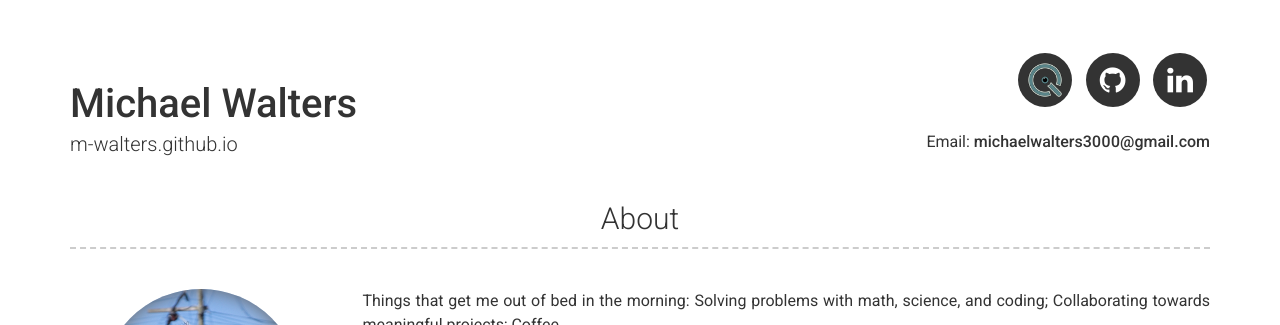
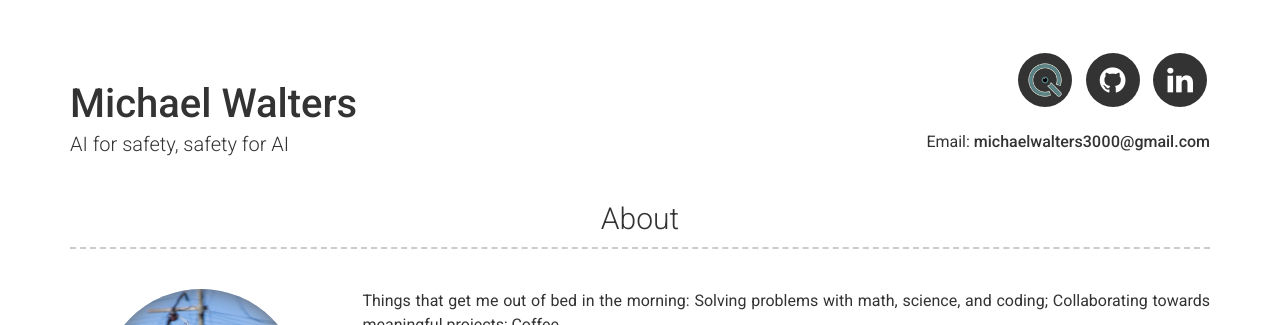
Before and after one commit to m-walters/m-walters.github.io, a Jekyll site: the page built from index.md, in a window 1280 px wide and 900 px high. Shown: the top 325 px of the window. Built offline with Jekyll 4.4.1, drawn with Linux system fonts in a browser that asks for light colours; formulas are drawn with MathJax 3.

Commit message:
oo tagline

```diff
--- a/_config.yml
+++ b/_config.yml
@@ -5,6 +5,7 @@ favicon: /assets/logo-candy.png
 # Personal info
 name: Michael Walters
 # title: Physicist, AI Safety Researcher, Occasional Photographer
+title: AI for safety, safety for AI
 email: michaelwalters3000@gmail.com
 #phone: +1 519-949-4428
 profile: m-walters.github.io
```
